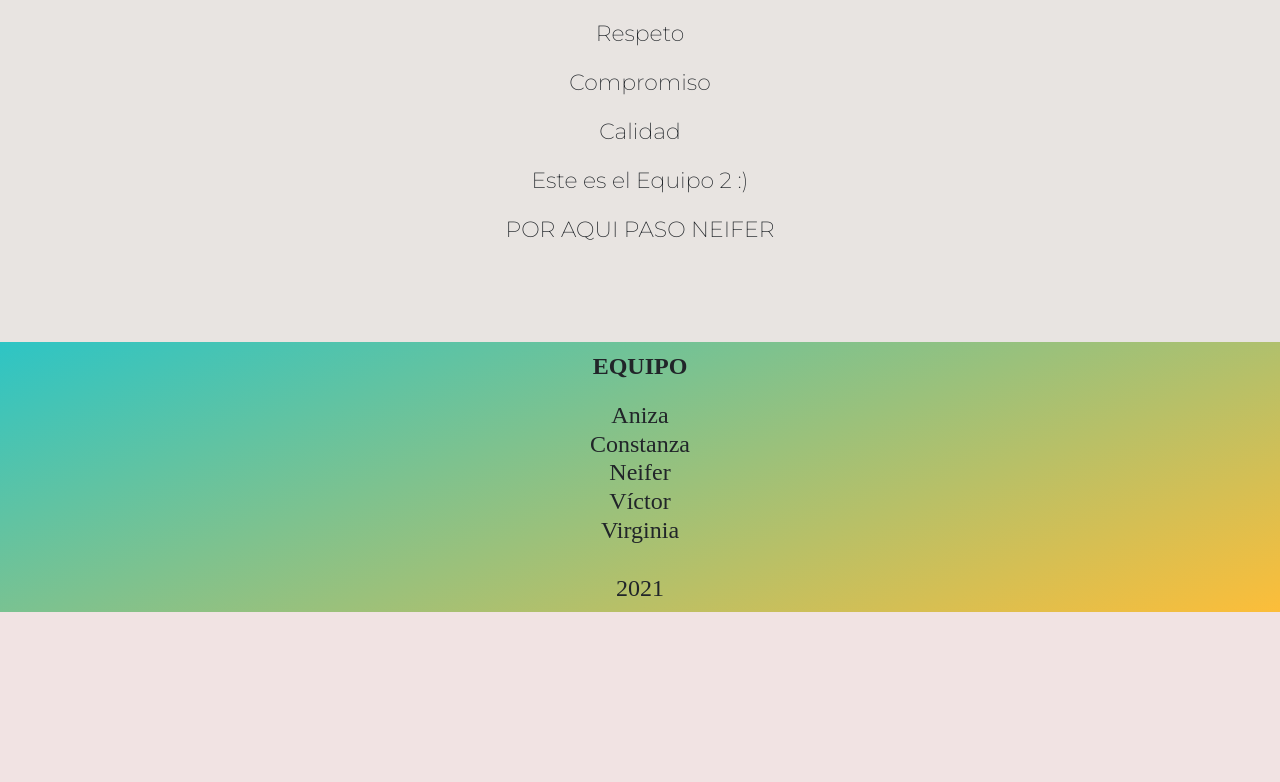
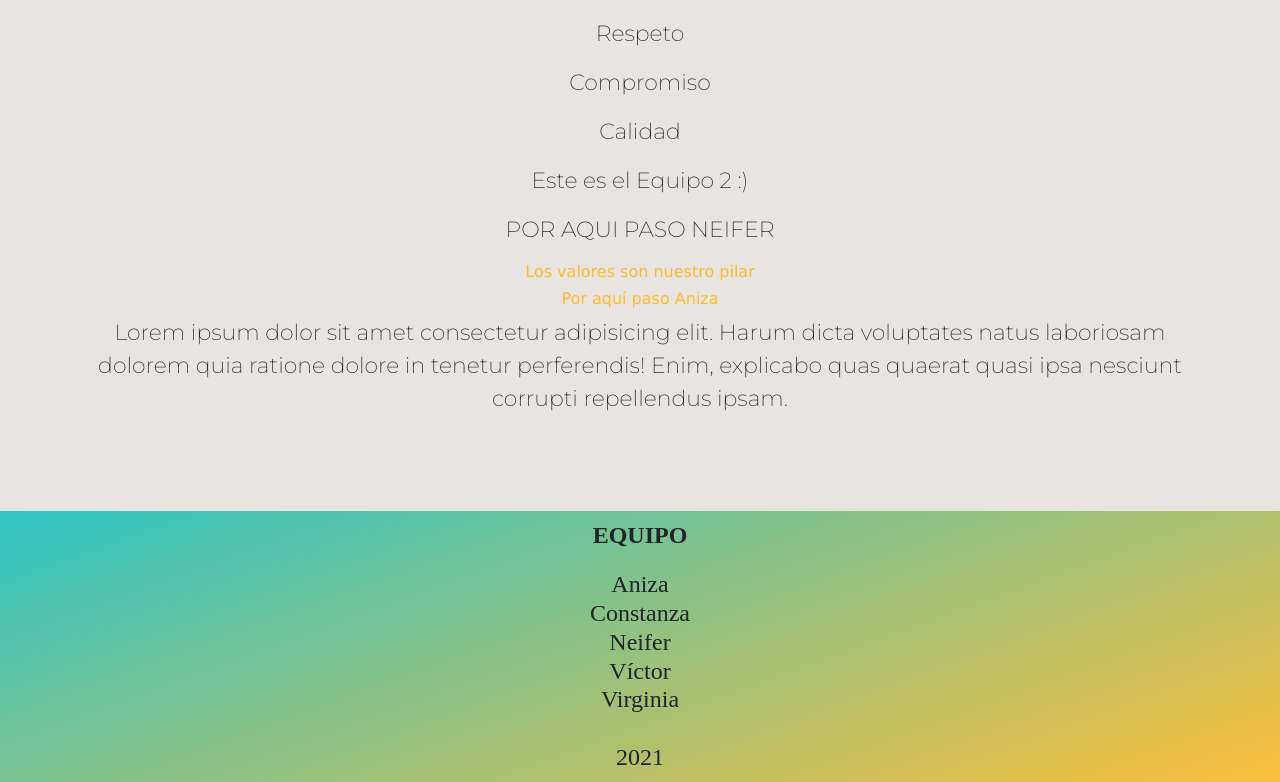
Before and after one commit to victorenret/ProyectoGrupalGit, a plain HTML site: page index.html in a window 1280 px wide. Shown: the part 1637-2419 px from the top of the page. Before the commit the page ends 2249 px from the top, so only its background shows below. Drawn offline with nearby package versions, Linux system fonts and the light colour scheme; a web font is replaced by a local one.

Commit message:
Por aquí paso Aniza
Modificación
Archivo Index.html
línea 94
      <h6>Los valores son nuestro pilar</h6>
      <h6>Por aquí paso Aniza</h6>

```diff
--- a/css/Estilo.css
+++ b/css/Estilo.css
@@ -223,3 +223,10 @@ h5 {
   margin: 0;
   overflow: hidden;
 }
+
+h6 {
+  color: #fdbb2d;
+  font-family: "Lucida Sans", "Lucida Sans Regular", "Lucida Grande",
+    "Lucida Sans Unicode", Geneva, Verdana, sans-serif;
+  text-align: center;
+  font-size: medium;
--- a/index.html
+++ b/index.html
@@ -91,6 +91,11 @@
       <p>Este es el Equipo 2 :)</p>
       <p>POR AQUI PASO NEIFER</p>
 
+      <h6>Los valores son nuestro pilar</h6>
+      <h6>Por aquí paso Aniza</h6>
+      <p>Lorem ipsum dolor sit amet consectetur adipisicing elit. Harum dicta voluptates natus laboriosam dolorem quia
+        ratione dolore in tenetur perferendis! Enim, explicabo quas quaerat quasi ipsa nesciunt corrupti repellendus
+        ipsam.</p>
     </div>
 
   </section>
@@ -104,7 +109,8 @@
         Víctor <br>
         Virginia <br>
         <br>
-        2021 </h4>
+        2021
+      </h4>
     </div>
   </footer>
 
```
